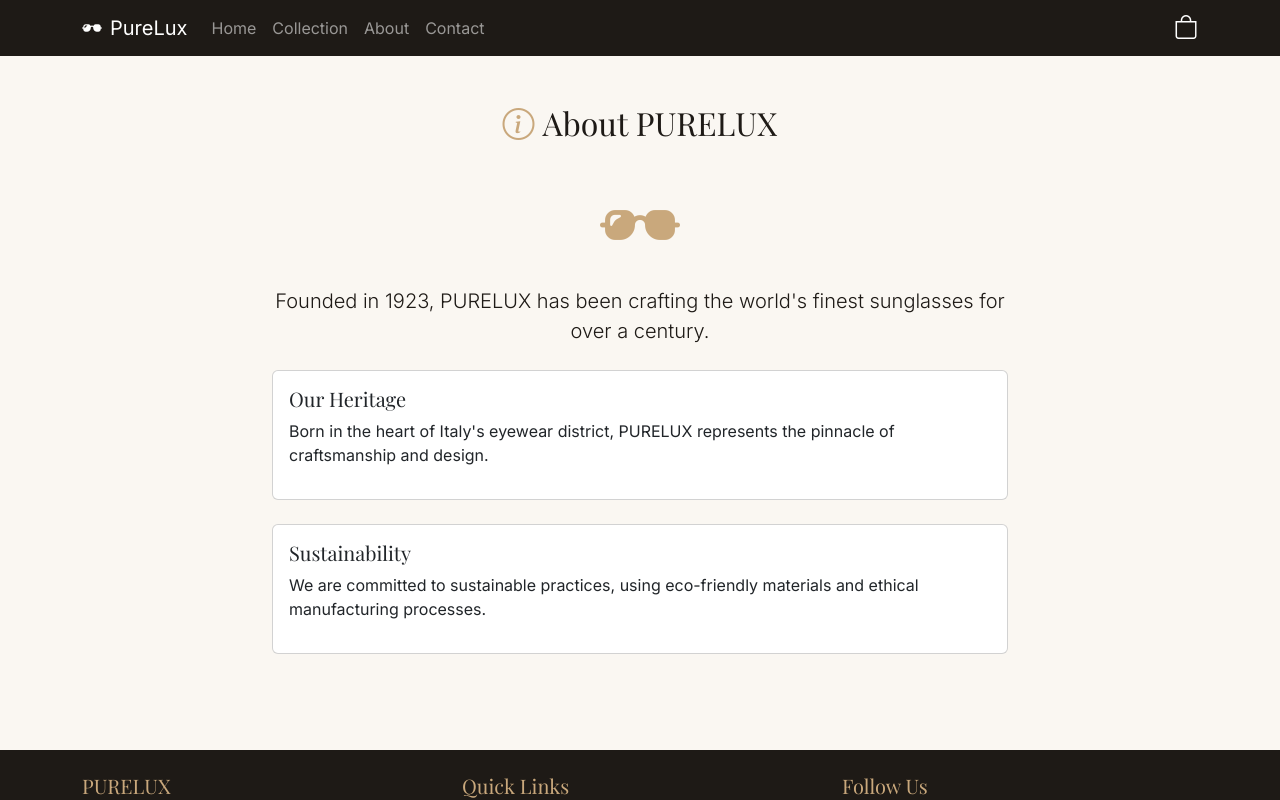
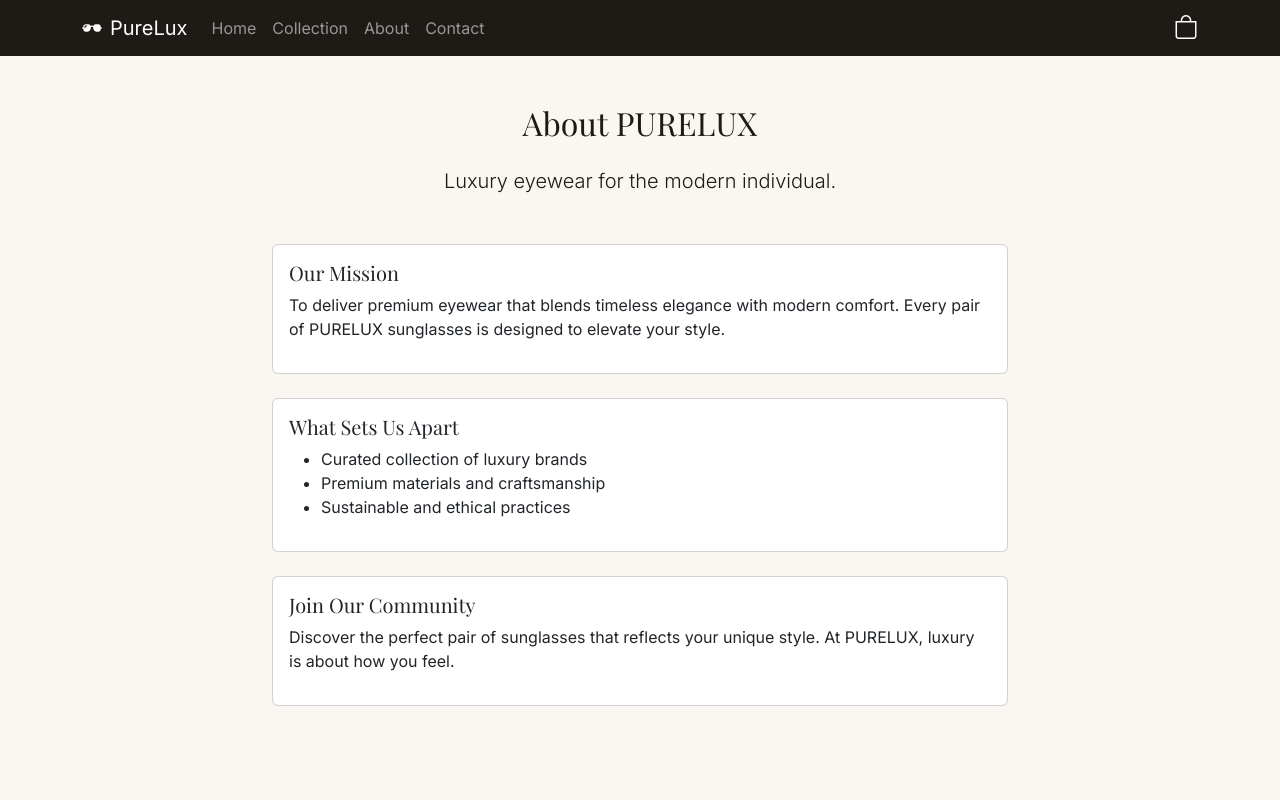
Before and after one commit to laraB112/Sunglasses-store, a React (Create React App) app: page /about in a window 1280 px wide. Shown: the top 800 px of the page. Built offline with nearby package versions, Linux system fonts and the light colour scheme.

Commit message:
updated about us page

```diff
--- a/src/pages/About.jsx
+++ b/src/pages/About.jsx
@@ -3,27 +3,44 @@ function About() {
   return (
     <div className="container py-5">
       <h2 className="text-center mb-4" style={{ fontFamily: 'Playfair Display, serif' }}>
-        <i className="bi bi-info-circle text-gold me-2"></i>About PURELUX
+        About PURELUX
       </h2>
 
       <div className="row justify-content-center">
         <div className="col-lg-8">
-          <div className="text-center">
-            <i className="bi bi-sunglasses" style={{ fontSize: '5rem', color: '#c9a87c' }}></i>
-          </div>
-          <p className="lead text-center mb-4">
-            Founded in 1923, PURELUX has been crafting the world's finest sunglasses for over a century.
+          <p className="lead text-center mb-5">
+            Luxury eyewear for the modern individual.
           </p>
+
           <div className="card mb-4">
             <div className="card-body">
-              <h5>Our Heritage</h5>
-              <p>Born in the heart of Italy's eyewear district, PURELUX represents the pinnacle of craftsmanship and design.</p>
+              <h5>Our Mission</h5>
+              <p>
+                To deliver premium eyewear that blends timeless elegance with
+                modern comfort. Every pair of PURELUX sunglasses is designed to
+                elevate your style.
+              </p>
             </div>
           </div>
+
+          <div className="card mb-4">
+            <div className="card-body">
+              <h5>What Sets Us Apart</h5>
+              <ul>
+                <li>Curated collection of luxury brands</li>
+                <li>Premium materials and craftsmanship</li>
+                <li>Sustainable and ethical practices</li>
+              </ul>
+            </div>
+          </div>
+
           <div className="card">
             <div className="card-body">
-              <h5>Sustainability</h5>
-              <p>We are committed to sustainable practices, using eco-friendly materials and ethical manufacturing processes.</p>
+              <h5>Join Our Community</h5>
+              <p>
+                Discover the perfect pair of sunglasses that reflects your
+                unique style. At PURELUX, luxury is about how you feel.
+              </p>
             </div>
           </div>
         </div>
```
